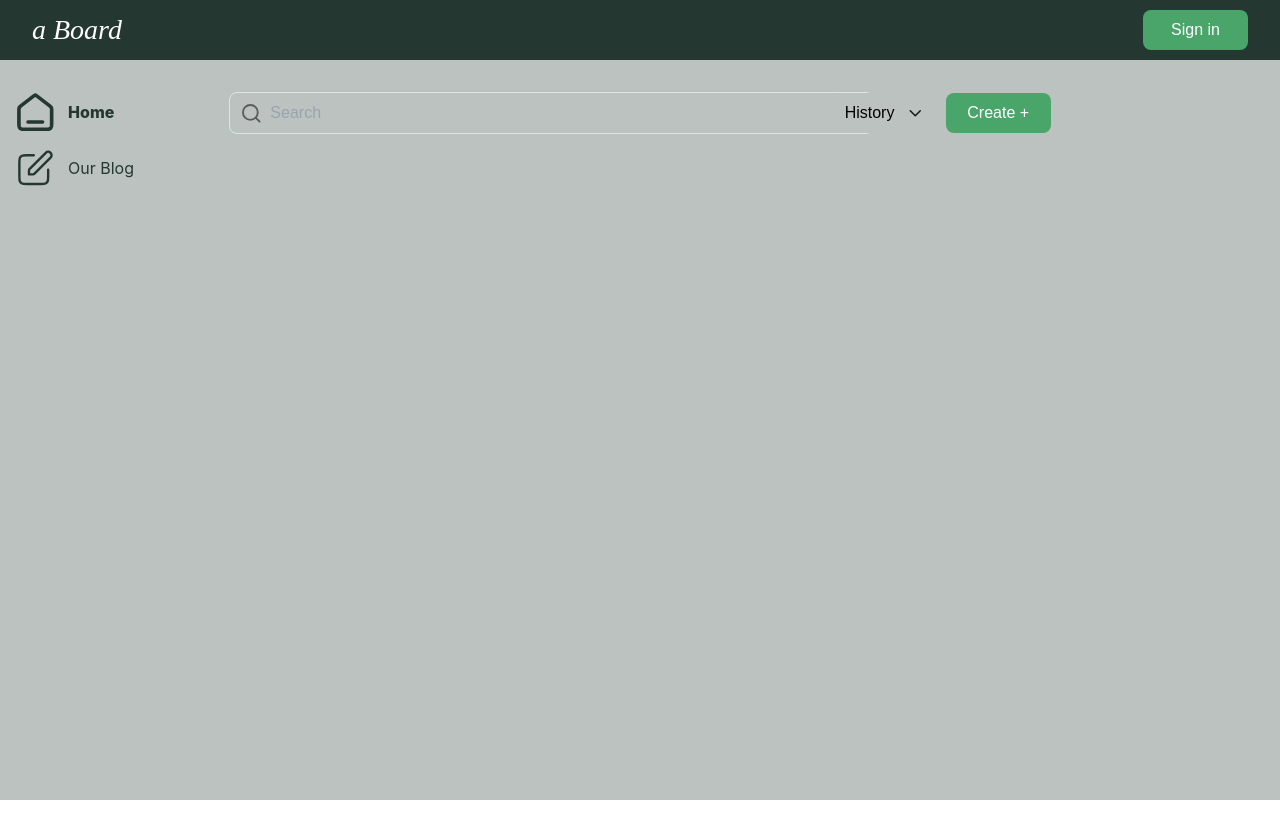
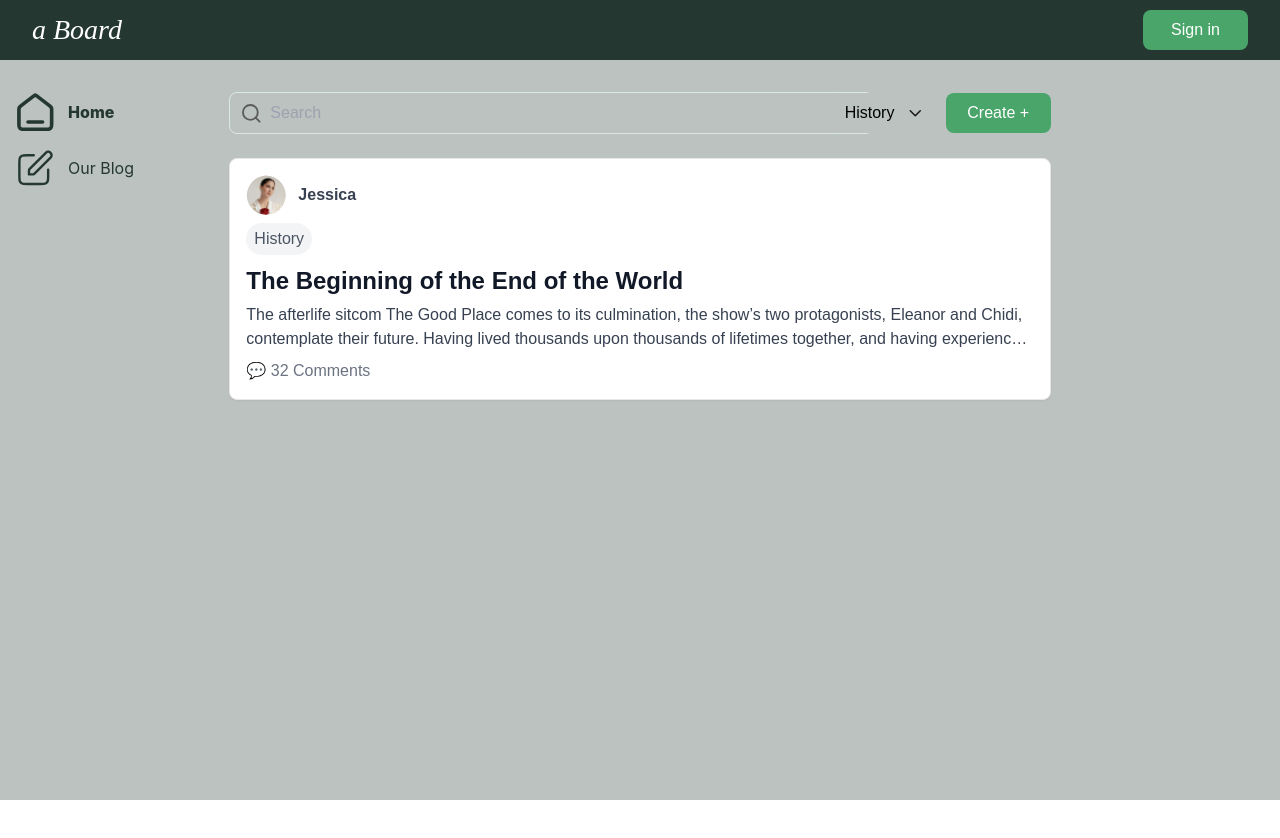
Before and after one commit to winddinaa/exam-datawow, a Next.js app: page / in a window 1280 px wide. Shown: the top 838 px of the page. Built offline with nearby package versions, Linux system fonts and the light colour scheme; a web font is replaced by a local one.

Commit message:
Add:  display post

```diff
--- /dev/null
+++ b/src/component/content/Post.tsx
@@ -0,0 +1,47 @@
+"use client";
+
+import Image from "next/image";
+import React from "react";
+
+interface PostProps {
+  userName: string;
+  category: string;
+  title: string;
+  description: string;
+  commentsCount: number;
+}
+
+const Post: React.FC<PostProps> = ({
+  userName,
+  category,
+  title,
+  description,
+  commentsCount,
+}) => {
+  return (
+    <div className="border rounded-lg p-4 shadow-sm bg-white">
+      <div className="flex items-center space-x-3 mb-2">
+        <Image
+          className="inline-block size-10 rounded-full "
+          src="/Avatar.svg"
+          width={1}
+          height={1}
+          alt=""
+        />
+        <h3 className="text-gray-700 font-semibold">{userName}</h3>
+      </div>
+      <div className="flex items-center space-x-2 mb-2">
+        <span className="bg-gray-100 text-gray-600 text-sm px-2 py-1 rounded-full">
+          {category}
+        </span>
+      </div>
+      <h2 className="text-lg font-bold text-gray-900 mb-1">{title}</h2>
+      <p className="text-gray-700 text-sm mb-2 line-clamp-2">{description}</p>
+      <div className="text-gray-500 text-sm flex items-center">
+        <span>💬 {commentsCount} Comments</span>
+      </div>
+    </div>
+  );
+};
+
+export default Post;
--- a/src/component/features/home/index.tsx
+++ b/src/component/features/home/index.tsx
@@ -13,6 +13,7 @@ import Modal from "@/component/common/Modal";
 import { setModal } from "@/reduxs/home/homeSlice";
 import CreatePostForm from "./form/CreateForm";
 import { OCommunity } from "@/utils/constants/option";
+import Post from "@/component/content/Post";
 
 const HomePage = () => {
   const dispatch = useDispatch();
@@ -67,6 +68,15 @@ const HomePage = () => {
                 />
               </div>
             </div>
+            <div className="mt-6">
+              <Post
+                userName="Jessica"
+                category="History"
+                title="The Beginning of the End of the World"
+                description="The afterlife sitcom The Good Place comes to its culmination, the show’s two protagonists, Eleanor and Chidi, contemplate their future. Having lived thousands upon thousands of lifetimes together, and having experienced virtually everything this life has to offer..."
+                commentsCount={32}
+              />
+            </div>
           </Form>
         )}
       </Formik>
```
